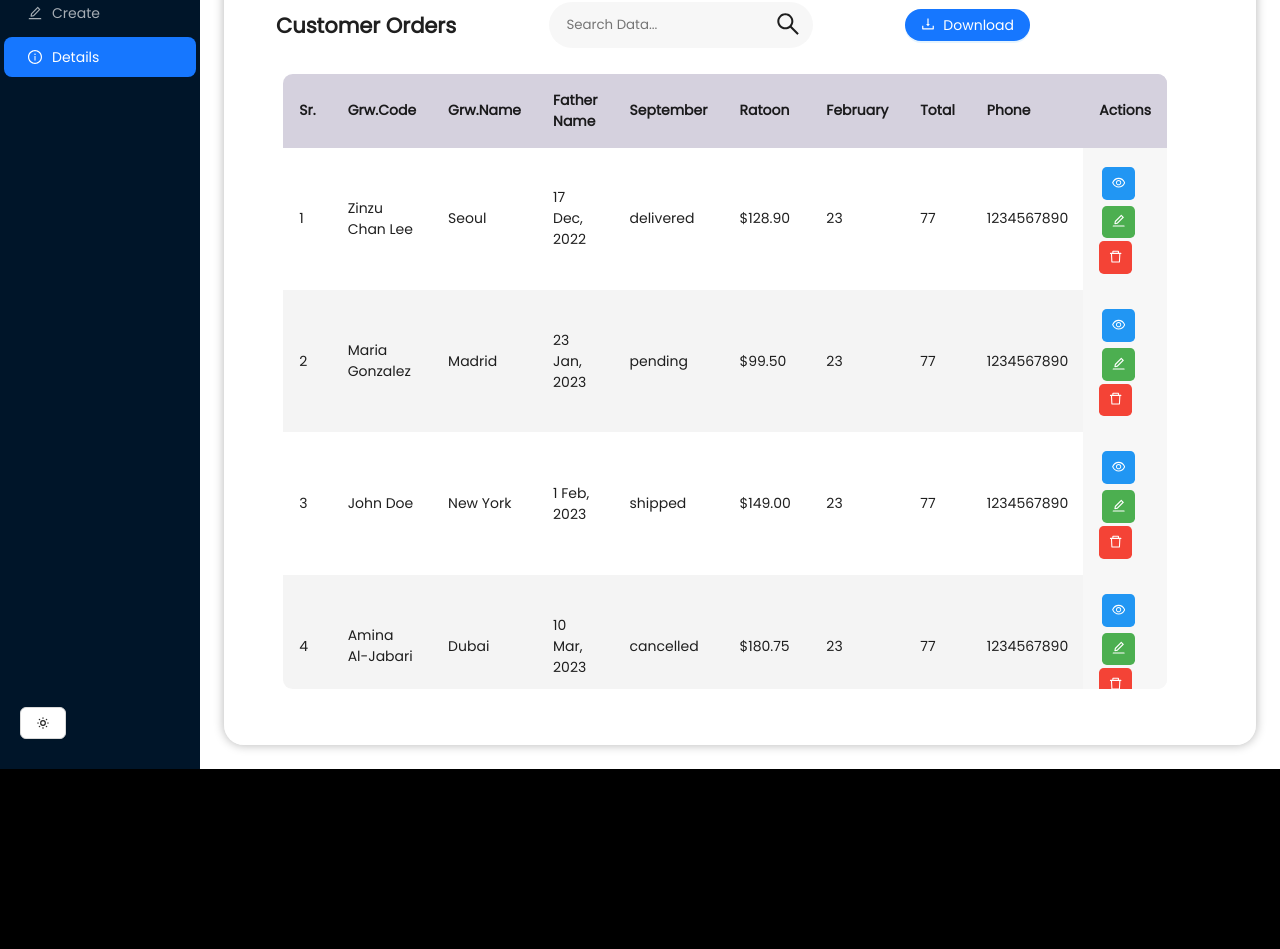
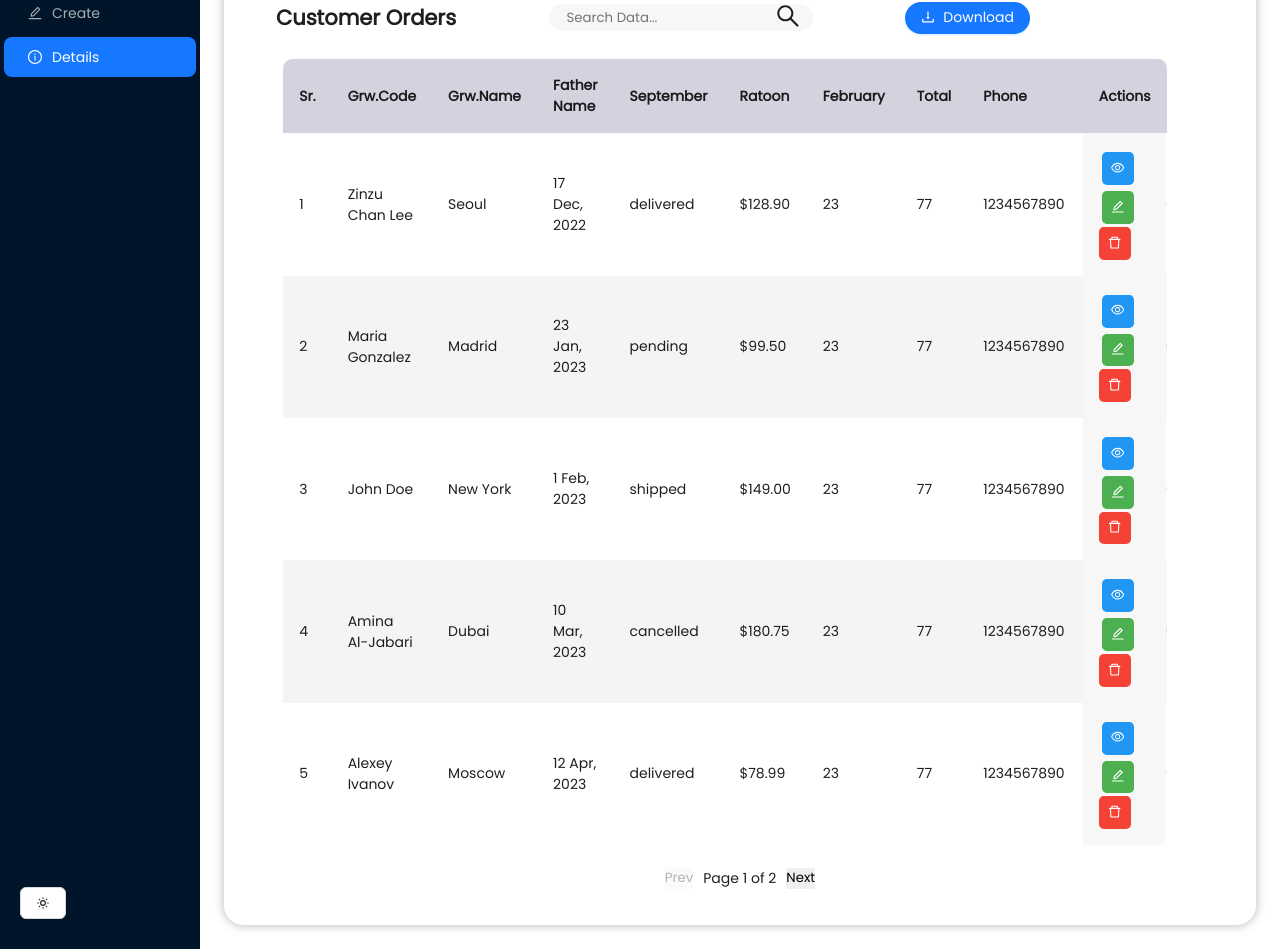
Before and after one commit to AddanMuhammad/AOS-Dashboard, a React (Vite) app in the folder dashboard/: page /details in a window 1280 px wide. Shown: the part 135-1084 px from the top of the page. Before the commit the page ends 904 px from the top, so only its background shows below. Built offline with nearby package versions, Linux system fonts and the light colour scheme.

Commit message:
Added pagination

```diff
--- a/dashboard/src/components/Pagination.jsx
+++ b/dashboard/src/components/Pagination.jsx
@@ -1,34 +1,36 @@
-// eslint-disable-next-line no-unused-vars
-import React from 'react'
-// eslint-disable-next-line no-unused-vars
-import { useState } from 'react';
+import React, { useState } from 'react';
 
-// eslint-disable-next-line react/prop-types
-function Pagination({array}) {
-  // eslint-disable-next-line react/prop-types
-  const len = array.length;
-  console.log(len);
+function Pagination({ array, itemsPerPage, onPageChange }) {
+  const [currentPage, setCurrentPage] = useState(1);
+  const totalPages = Math.ceil(array.length / itemsPerPage);
+
+  const handleClick = (newPage) => {
+    if (newPage < 1 || newPage > totalPages) return;
+    setCurrentPage(newPage);
+    const startIndex = (newPage - 1) * itemsPerPage;
+    const endIndex = startIndex + itemsPerPage;
+    onPageChange(startIndex, endIndex);
+  };
+
   return (
-    <div>
-        <nav>
-            <ul className='pagination'>
-                <li className='page-item'>
-                    <a href="#" className='page-link' >Prev</a>
-                </li>
-                {/* {
-                  numbers.map((n,i) => (
-                    <li className={`page-item ${currentPage === n ? 'active' : ''}`} key={i}>
-                      <a href="#" className='page-link' onClick={()=> changeCPage(n)}>{n}</a>
-                    </li>
-                  ))
-                } */}
-                <li className='page-item'>
-                  <a href="#" className='page-link' >Next</a>
-                </li>
-            </ul>
-        </nav>
-    </div>
-  )
+    <nav style={{ display: 'flex', justifyContent: 'center', marginTop: '10px' }}>
+      <button
+        className="page-link"
+        onClick={() => handleClick(currentPage - 1)}
+        disabled={currentPage === 1}
+      >
+        Prev
+      </button>
+      <span style={{ margin: '0 10px' }}>{`Page ${currentPage} of ${totalPages}`}</span>
+      <button
+        className="page-link"
+        onClick={() => handleClick(currentPage + 1)}
+        disabled={currentPage === totalPages}
+      >
+        Next
+      </button>
+    </nav>
+  );
 }
 
-export default Pagination
+export default Pagination;
--- a/dashboard/src/components/TableComponent.jsx
+++ b/dashboard/src/components/TableComponent.jsx
@@ -1,7 +1,8 @@
 // eslint-disable-next-line no-unused-vars
 import React, { useState } from 'react';
 import { SearchOutlined, EditOutlined, DeleteOutlined, EyeOutlined, DownloadOutlined } from '@ant-design/icons';
-import { Button, Modal, Input } from 'antd';
+import { Button, Modal, Input,  } from 'antd';
+import Pagination from './Pagination';
 import { toast } from 'react-toastify';
 
 const initialData = [
@@ -110,7 +111,7 @@ const initialData = [
         area: "N.A"
       },
       {
-        id: 1,
+        id: 9,
         customer: "Zinzu Chan Lee",
         location: "Seoul",
         date: "17 Dec, 2022",
@@ -123,7 +124,7 @@ const initialData = [
        area: "N.A"
       },
       {
-        id: 2,
+        id: 10,
         customer: "Maria Gonzalez",
         location: "Madrid",
         date: "23 Jan, 2023",
@@ -135,292 +136,7 @@ const initialData = [
         cnic: "0000000000000",
         area: "N.A"
       },
-      {
-        id: 3,
-        customer: "John Doe",
-        location: "New York",
-        date: "1 Feb, 2023",
-        status: "shipped",
-        amount: "$149.00",
-        february: "23",
-       total: "77",
-       phone: "1234567890",
-       cnic: "0000000000000",
-       area: "N.A"
-      },
-      {
-        id: 4,
-        customer: "Amina Al-Jabari",
-        location: "Dubai",
-        date: "10 Mar, 2023",
-        status: "cancelled",
-        amount: "$180.75",
-        february: "23",
-       total: "77",
-       phone: "1234567890",
-       cnic: "0000000000000",
-       area: "N.A"
-      },
-      {
-        id: 5,
-        customer: "Alexey Ivanov",
-        location: "Moscow",
-        date: "12 Apr, 2023",
-        status: "delivered",
-        amount: "$78.99",
-        february: "23",
-        total: "77",
-        phone: "1234567890",
-        cnic: "0000000000000",
-        area: "N.A"
-      },
-      {
-        id: 6,
-        customer: "Emma Smith",
-        location: "London",
-        date: "25 May, 2023",
-        status: "pending",
-        amount: "$255.50",
-        february: "23",
-        total: "77",
-        phone: "1234567890",
-        cnic: "0000000000000",
-        area: "N.A"
-      },
-      {
-        id: 7,
-        customer: "Sophia Zhang",
-        location: "Beijing",
-        date: "3 Jun, 2023",
-        status: "shipped",
-        amount: "$199.99",
-        february: "23",
-        total: "77",
-        phone: "1234567890",
-        cnic: "0000000000000",
-        area: "N.A"
-      },
-      {
-        id: 8,
-        customer: "Hans Müller",
-        location: "Berlin",
-        date: "15 Jul, 2023",
-        status: "delivered",
-        amount: "$89.50",
-        february: "25",
-        total: "77",
-        phone: "1234567890",
-        cnic: "0000000000000",
-        area: "N.A"
-      },
-      {
-        id: 1,
-        customer: "Zinzu Chan Lee",
-        location: "Seoul",
-        date: "17 Dec, 2022",
-        status: "delivered",
-        amount: "$128.90",
-       february: "23",
-       total: "77",
-       phone: "1234567890",
-       cnic: "0000000000000",
-       area: "N.A"
-      },
-      {
-        id: 2,
-        customer: "Maria Gonzalez",
-        location: "Madrid",
-        date: "23 Jan, 2023",
-        status: "pending",
-        amount: "$99.50",
-        february: "23",
-        total: "77",
-        phone: "1234567890",
-        cnic: "0000000000000",
-        area: "N.A"
-      },
-      {
-        id: 3,
-        customer: "John Doe",
-        location: "New York",
-        date: "1 Feb, 2023",
-        status: "shipped",
-        amount: "$149.00",
-        february: "23",
-       total: "77",
-       phone: "1234567890",
-       cnic: "0000000000000",
-       area: "N.A"
-      },
-      {
-        id: 4,
-        customer: "Amina Al-Jabari",
-        location: "Dubai",
-        date: "10 Mar, 2023",
-        status: "cancelled",
-        amount: "$180.75",
-        february: "23",
-       total: "77",
-       phone: "1234567890",
-       cnic: "0000000000000",
-       area: "N.A"
-      },
-      {
-        id: 5,
-        customer: "Alexey Ivanov",
-        location: "Moscow",
-        date: "12 Apr, 2023",
-        status: "delivered",
-        amount: "$78.99",
-        february: "23",
-        total: "77",
-        phone: "1234567890",
-        cnic: "0000000000000",
-        area: "N.A"
-      },
-      {
-        id: 6,
-        customer: "Emma Smith",
-        location: "London",
-        date: "25 May, 2023",
-        status: "pending",
-        amount: "$255.50",
-        february: "23",
-        total: "77",
-        phone: "1234567890",
-        cnic: "0000000000000",
-        area: "N.A"
-      },
-      {
-        id: 7,
-        customer: "Sophia Zhang",
-        location: "Beijing",
-        date: "3 Jun, 2023",
-        status: "shipped",
-        amount: "$199.99",
-        february: "23",
-        total: "77",
-        phone: "1234567890",
-        cnic: "0000000000000",
-        area: "N.A"
-      },
-      {
-        id: 8,
-        customer: "Hans Müller",
-        location: "Berlin",
-        date: "15 Jul, 2023",
-        status: "delivered",
-        amount: "$89.50",
-        february: "25",
-        total: "77",
-        phone: "1234567890",
-        cnic: "0000000000000",
-        area: "N.A"
-      },
-      {
-        id: 1,
-        customer: "Zinzu Chan Lee",
-        location: "Seoul",
-        date: "17 Dec, 2022",
-        status: "delivered",
-        amount: "$128.90",
-       february: "23",
-       total: "77",
-       phone: "1234567890",
-       cnic: "0000000000000",
-       area: "N.A"
-      },
-      {
-        id: 2,
-        customer: "Maria Gonzalez",
-        location: "Madrid",
-        date: "23 Jan, 2023",
-        status: "pending",
-        amount: "$99.50",
-        february: "23",
-        total: "77",
-        phone: "1234567890",
-        cnic: "0000000000000",
-        area: "N.A"
-      },
-      {
-        id: 3,
-        customer: "John Doe",
-        location: "New York",
-        date: "1 Feb, 2023",
-        status: "shipped",
-        amount: "$149.00",
-        february: "23",
-       total: "77",
-       phone: "1234567890",
-       cnic: "0000000000000",
-       area: "N.A"
-      },
-      {
-        id: 4,
-        customer: "Amina Al-Jabari",
-        location: "Dubai",
-        date: "10 Mar, 2023",
-        status: "cancelled",
-        amount: "$180.75",
-        february: "23",
-       total: "77",
-       phone: "1234567890",
-       cnic: "0000000000000",
-       area: "N.A"
-      },
-      {
-        id: 5,
-        customer: "Alexey Ivanov",
-        location: "Moscow",
-        date: "12 Apr, 2023",
-        status: "delivered",
-        amount: "$78.99",
-        february: "23",
-        total: "77",
-        phone: "1234567890",
-        cnic: "0000000000000",
-        area: "N.A"
-      },
-      {
-        id: 6,
-        customer: "Emma Smith",
-        location: "London",
-        date: "25 May, 2023",
-        status: "pending",
-        amount: "$255.50",
-        february: "23",
-        total: "77",
-        phone: "1234567890",
-        cnic: "0000000000000",
-        area: "N.A"
-      },
-      {
-        id: 7,
-        customer: "Sophia Zhang",
-        location: "Beijing",
-        date: "3 Jun, 2023",
-        status: "shipped",
-        amount: "$199.99",
-        february: "23",
-        total: "77",
-        phone: "1234567890",
-        cnic: "0000000000000",
-        area: "N.A"
-      },
-      {
-        id: 8,
-        customer: "Hans Müller",
-        location: "Berlin",
-        date: "15 Jul, 2023",
-        status: "delivered",
-        amount: "$89.50",
-        february: "25",
-        total: "77",
-        phone: "1234567890",
-        cnic: "0000000000000",
-        area: "N.A"
-      },
+
   ];
 
 
@@ -441,9 +157,10 @@ const headers = [
 ];
 
 
+
 function TableComponent() {
-
   const [data, setData] = useState(initialData);
+  const [currentData, setCurrentData] = useState(initialData.slice(0, 5));
   const [search, setSearch] = useState("");
   const [sortConfig, setSortConfig] = useState({ key: null, direction: "asc" });
   const [isModalOpen, setIsModalOpen] = useState(false);
@@ -451,34 +168,30 @@ function TableComponent() {
   const [isDeleteModalOpen, setIsDeleteModalOpen] = useState(false);
   const [deleteId, setDeleteId] = useState(null);
 
+  const handlePageChange = (startIndex, endIndex) => {
+      const slicedData = data.slice(startIndex, endIndex);
+      setCurrentData(slicedData);
+  };
 
-    // Function to open the modal and set the selected row data
   const showModal = (row) => {
       setSelectedRow(row);
       setIsModalOpen(true);
   };
 
-    // Function to close the modal
   const handleOk = () => {
-        // Find the original data before any edits
       const originalData = data.find((item) => item.id === selectedRow.id);
-
-        // Compare if the original data is different from the updated data
       const isUpdated = JSON.stringify(originalData) !== JSON.stringify(selectedRow);
 
       if (isUpdated) {
-            // Update the data array with the edited row
           const updatedData = data.map((item) =>
               item.id === selectedRow.id ? selectedRow : item
           );
           setData(updatedData);
-
-            // Show success notification if there's an update
           toast.success('Record updated successfully!');
       }
 
       setIsModalOpen(false);
-        setSelectedRow(null); // Clear selected data when modal closes
+      setSelectedRow(null);
   };
 
   const handleCancel = () => {
@@ -486,7 +199,6 @@ function TableComponent() {
       setSelectedRow(null);
   };
 
-    // Function to handle form input change inside the modal
   const handleInputChange = (e) => {
       const { name, value } = e.target;
       setSelectedRow((prev) => ({
@@ -495,39 +207,22 @@ function TableComponent() {
       }));
   };
 
-
-    // Function to open delete confirmation modal
   const showDeleteModal = (id) => {
-        setDeleteId(id); // Set the id of the row to be deleted
-        setIsDeleteModalOpen(true); // Show the delete confirmation modal
+      setDeleteId(id);
+      setIsDeleteModalOpen(true);
   };
 
-
-
-    // Function to confirm delete
   const handleDeleteConfirm = () => {
       const updatedData = data.filter(item => item.id !== deleteId);
       setData(updatedData);
-        setIsDeleteModalOpen(false); // Close delete modal
+      setIsDeleteModalOpen(false);
       toast.error('Record deleted successfully!');
   };
 
-
-    // Function to cancel delete
   const handleDeleteCancel = () => {
-        setIsDeleteModalOpen(false); // Close delete modal without deleting
+      setIsDeleteModalOpen(false);
   };
 
-
-    // Update logic for filtered and sorted data remains the same
-    const filteredData = data.filter((item) =>
-        Object.values(item)
-            .join(" ")
-            .toLowerCase()
-            .includes(search.toLowerCase())
-    );
-
-    // Sorting functionality
   const sortTable = (key) => {
       let direction = "asc";
       if (sortConfig.key === key && sortConfig.direction === "asc") {
@@ -540,9 +235,10 @@ function TableComponent() {
       });
       setSortConfig({ key, direction });
       setData(sortedData);
+      // Recalculate the current page data to reflect sorting
+      handlePageChange(0, 5);
   };
 
-    // Export to CSV
   const exportToCSV = () => {
       const headers = Object.keys(data[0]).join(",");
       const rows = data
@@ -556,6 +252,7 @@ function TableComponent() {
   };
 
   return (
+      <div>
           <main className="table">
               <section className="table__header">
                   <h1>Customer Orders</h1>
@@ -576,19 +273,24 @@ function TableComponent() {
                       </Button>
                   </div>
               </section>
+
               <section className="table__body">
                   <table>
                       <thead>
                           <tr>
                               {headers.map((header) => (
-                                <th key={header.key} onClick={() => sortTable(header.key)} className={header.key === 'actions' ? 'sticky-action' : ''}>
+                                  <th
+                                      key={header.key}
+                                      onClick={() => sortTable(header.key)}
+                                      className={header.key === 'actions' ? 'sticky-action' : ''}
+                                  >
                                       {header.label}
                                   </th>
                               ))}
                           </tr>
                       </thead>
                       <tbody>
-                        {filteredData.map((row) => (
+                          {currentData.map((row) => (
                               <tr key={row.id}>
                                   {headers.map((header) =>
                                       header.key !== "actions" ? (
@@ -606,6 +308,7 @@ function TableComponent() {
                       </tbody>
                   </table>
               </section>
+
 
           {/* Modal for editing */}
           {selectedRow && (
@@ -722,7 +425,10 @@ function TableComponent() {
                 <p>Do you really want to delete this record?</p>
             </Modal>
           </main>
+
+          <Pagination array={data} itemsPerPage={5} onPageChange={handlePageChange} />
+      </div>
   );
 }
 
-export default TableComponent
+export default TableComponent;
--- a/dashboard/src/styling/index.css
+++ b/dashboard/src/styling/index.css
@@ -307,7 +307,7 @@ body {
 /* Basic Styles */
 main.table {
   width: calc(100% - 30px);
-  height: 90vh;
+  height: 100%;
   background-color: #fff5;
 
   backdrop-filter: blur(7px);
```
Also changed, not shown: 1 other file (tests, documents, lock files or other folders). Lines whose indentation alone changed are shown as unchanged.
